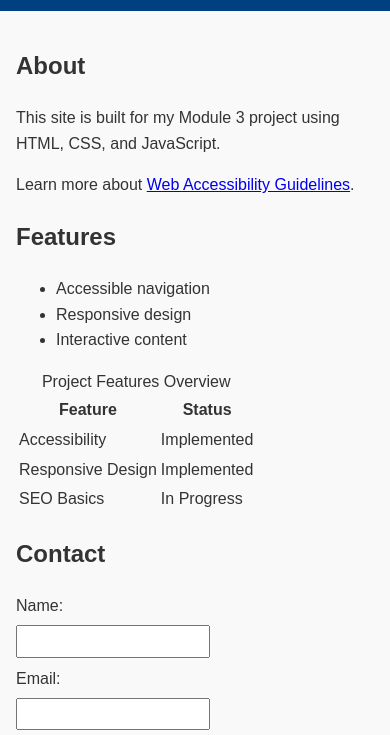
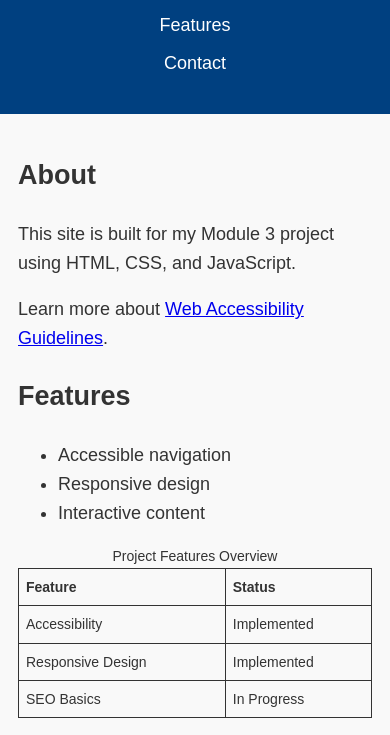
Before and after one commit to JoshuaPatrick1/Module3-WebProject, a plain HTML site: page index.html in a window 390 px wide. Shown: the part 208-943 px from the top of the page. Drawn offline with Linux system fonts and the light colour scheme.

Commit message:
Update style.css
Added adjustable font sizes, spacing, contrast, and responsive design.

```diff
--- a/style.css
+++ b/style.css
@@ -4,6 +4,7 @@ body {
   margin: 0;
   background-color: #f9f9f9;
   color: #333;
+  font-size: 18px; /* meets accessibility standard */
 }
 
 header, footer {
@@ -40,4 +41,32 @@ form label {
 form input, form button {
   margin-top: 0.5em;
   padding: 0.5em;
+  font-size: 16px;
 }
+
+/* Table styling */
+table {
+  border-collapse: collapse;
+  margin-top: 1em;
+  width: 100%;
+}
+
+table, th, td {
+  border: 1px solid #333;
+}
+
+th, td {
+  padding: 0.5em;
+  text-align: left;
+}
+
+/* Responsive design */
+@media (max-width: 600px) {
+  nav ul li {
+    display: block;
+    margin: 0.5em 0;
+  }
+  table {
+    font-size: 14px;
+  }
+}
```
